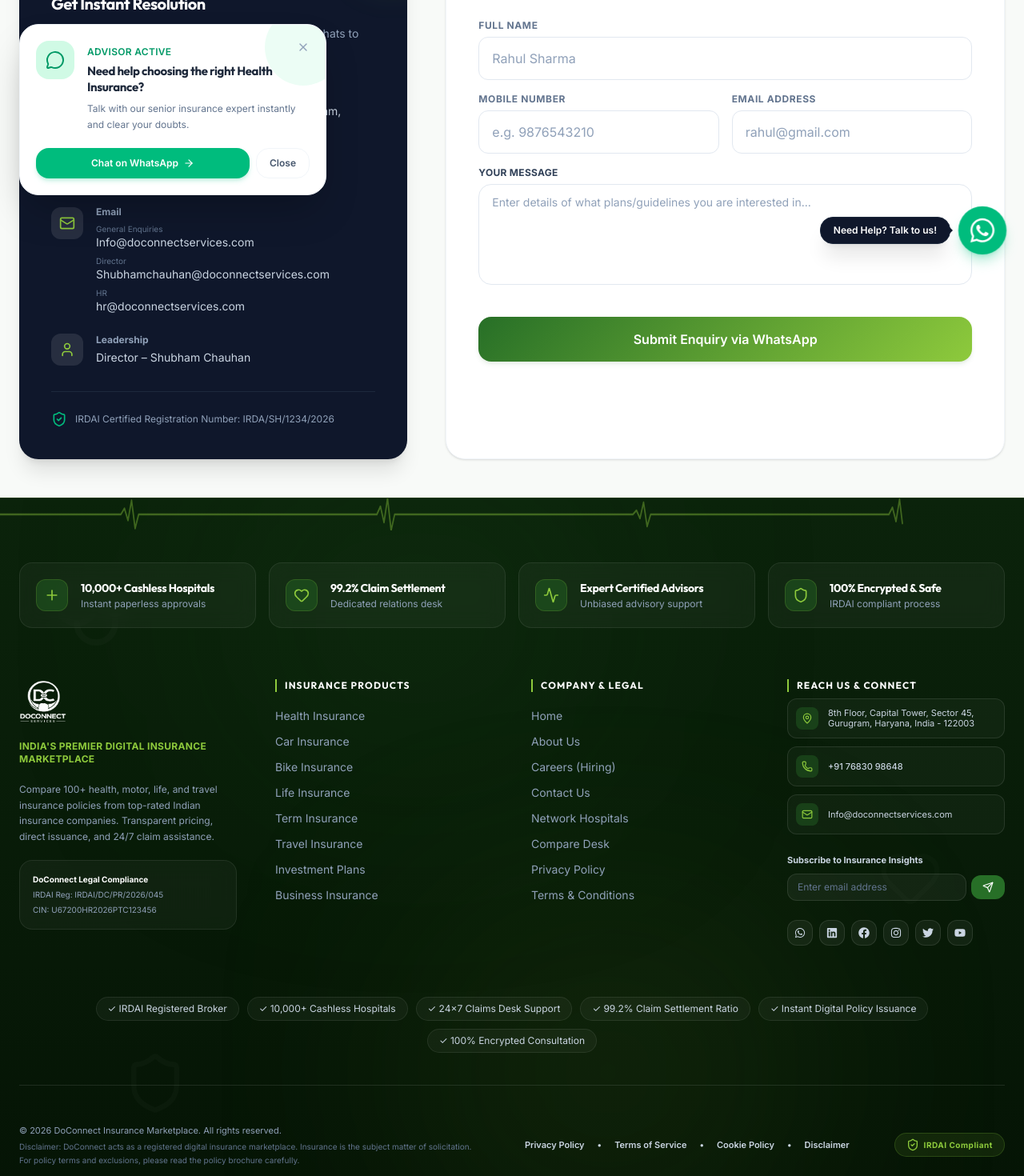
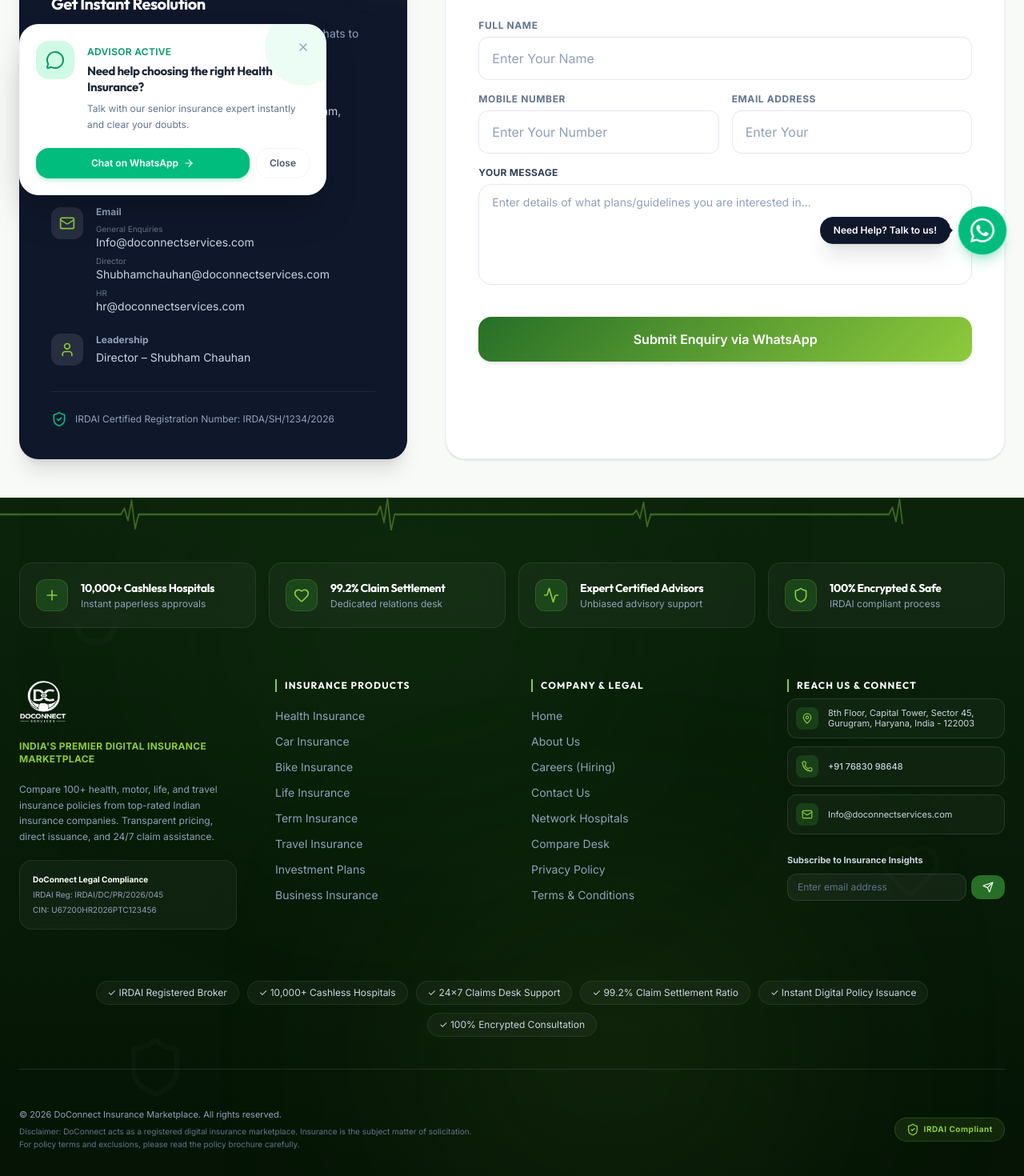
Before and after one commit to mayankk-1803/doconnect, a React (Vite) app: page /contact in a window 1280 px wide. Shown: the part 460-1930 px from the top of the page at 80% size. Built offline with nearby package versions, Linux system fonts and the light colour scheme.

Commit message:
some minor changes

```diff
--- a/src/constants/index.js
+++ b/src/constants/index.js
@@ -50,7 +50,6 @@
     ]
   },
   { label: 'Travel', path: '/travel' },
-  { label: 'Pet Insurance', path: '/pet' },
   { label: 'Contact', path: '/contact' },
   { label: 'Login', path: '#login', isButton: true }
 ];
--- a/src/layout/Footer.jsx
+++ b/src/layout/Footer.jsx
@@ -335,28 +335,7 @@
               </form>
             </div>
 
-            {/* Social Icons */}
-            <div className="flex items-center gap-2 pt-2">
-              {[
-                { icon: <FaWhatsapp className="w-3.5 h-3.5" />, path: generateWhatsAppLink('general'), label: 'WhatsApp', color: 'hover:bg-emerald-600' },
-                { icon: <FaLinkedin className="w-3.5 h-3.5" />, path: 'https://linkedin.com', label: 'LinkedIn', color: 'hover:bg-[#276F27]' },
-                { icon: <FaFacebook className="w-3.5 h-3.5" />, path: 'https://facebook.com', label: 'Facebook', color: 'hover:bg-[#276F27]' },
-                { icon: <FaInstagram className="w-3.5 h-3.5" />, path: 'https://instagram.com', label: 'Instagram', color: 'hover:bg-[#276F27]' },
-                { icon: <FaTwitter className="w-3.5 h-3.5" />, path: 'https://twitter.com', label: 'Twitter', color: 'hover:bg-[#276F27]' },
-                { icon: <FaYoutube className="w-3.5 h-3.5" />, path: 'https://youtube.com', label: 'YouTube', color: 'hover:bg-red-700' }
-              ].map((social, sIdx) => (
-                <a
-                  key={sIdx}
-                  href={social.path}
-                  target="_blank"
-                  rel="noopener noreferrer"
-                  className={`w-8 h-8 rounded-xl bg-white/[0.05] border border-white/[0.1] hover:border-[#8ECA3C] flex items-center justify-center text-slate-300 hover:text-white transition-all duration-300 hover:-translate-y-0.5 ${social.color}`}
-                  aria-label={social.label}
-                >
-                  {social.icon}
-                </a>
-              ))}
-            </div>
+
 
           </div>
 
@@ -392,16 +371,7 @@
             </p>
           </div>
 
-          {/* Legal Links */}
-          <div className="flex flex-wrap items-center justify-center gap-4 font-semibold text-slate-300">
-            <Link to="/privacy-policy" className="hover:text-[#8ECA3C] transition">Privacy Policy</Link>
-            <span>•</span>
-            <Link to="/terms" className="hover:text-[#8ECA3C] transition">Terms of Service</Link>
-            <span>•</span>
-            <a href="#cookies" className="hover:text-[#8ECA3C] transition">Cookie Policy</a>
-            <span>•</span>
-            <a href="#disclaimer" className="hover:text-[#8ECA3C] transition">Disclaimer</a>
-          </div>
+
 
           {/* IRDAI Certification Badge */}
           <div className="flex items-center gap-1.5 text-[#8ECA3C] bg-[#8ECA3C]/10 px-3.5 py-1.5 rounded-full border border-[#8ECA3C]/20 font-extrabold tracking-wider select-none shrink-0 text-[10px]">
--- a/src/pages/Contact/Contact.jsx
+++ b/src/pages/Contact/Contact.jsx
@@ -159,7 +159,7 @@
             <form onSubmit={handleSubmit(onSubmit)} className="space-y-4">
               <InputField
                 label="Full Name"
-                placeholder="Rahul Sharma"
+                placeholder="Enter Your Name"
                 {...register('name', { required: 'Name is required' })}
                 error={errors.name}
               />
@@ -168,7 +168,7 @@
                 <InputField
                   label="Mobile Number"
                   type="tel"
-                  placeholder="e.g. 9876543210"
+                  placeholder="Enter Your Number"
                   {...register('mobile', {
                     required: 'Mobile is required',
                     pattern: {
@@ -182,7 +182,7 @@
                 <InputField
                   label="Email Address"
                   type="email"
-                  placeholder="rahul@gmail.com"
+                  placeholder="Enter Your "
                   {...register('email', {
                     required: 'Email is required',
                     pattern: {
--- a/src/pages/Motor/Motor.jsx
+++ b/src/pages/Motor/Motor.jsx
@@ -160,7 +160,7 @@
             <form onSubmit={handleSubmit(onSubmit)} className="space-y-4">
               <InputField
                 label="Full Name"
-                placeholder="Rahul Sharma"
+                placeholder="Enter Your Name"
                 {...register('name', { required: 'Name is required' })}
                 error={errors.name}
               />
@@ -183,7 +183,7 @@
                 <InputField
                   label="Email Address"
                   type="email"
-                  placeholder="rahul@gmail.com"
+                  placeholder="Enter Your "
                   {...register('email', { required: 'Email is required' })}
                   error={errors.email}
                 />
--- a/src/pages/Pet/Pet.jsx
+++ b/src/pages/Pet/Pet.jsx
@@ -153,7 +153,7 @@
             <form onSubmit={handleSubmit(onSubmit)} className="space-y-4">
               <InputField
                 label="Full Name"
-                placeholder="Rahul Sharma"
+                placeholder="Enter Your Name"
                 {...register('name', { required: 'Name is required' })}
                 error={errors.name}
               />
@@ -176,7 +176,7 @@
                 <InputField
                   label="Email Address"
                   type="email"
-                  placeholder="rahul@gmail.com"
+                  placeholder="Enter Your "
                   {...register('email', { required: 'Email is required' })}
                   error={errors.email}
                 />
--- a/src/pages/Travel/Travel.jsx
+++ b/src/pages/Travel/Travel.jsx
@@ -161,7 +161,7 @@
             <form onSubmit={handleSubmit(onSubmit)} className="space-y-4">
               <InputField
                 label="Full Name"
-                placeholder="Rahul Sharma"
+                placeholder="Enter Your Name"
                 {...register('name', { required: 'Name is required' })}
                 error={errors.name}
               />
@@ -184,7 +184,7 @@
                 <InputField
                   label="Email Address"
                   type="email"
-                  placeholder="rahul@gmail.com"
+                  placeholder="Enter Your "
                   {...register('email', { required: 'Email is required' })}
                   error={errors.email}
                 />
--- a/src/routes/index.jsx
+++ b/src/routes/index.jsx
@@ -12,7 +12,6 @@
 const Claims = lazy(() => import('../pages/Claims/Claims'));
 const Motor = lazy(() => import('../pages/Motor/Motor'));
 const Travel = lazy(() => import('../pages/Travel/Travel'));
-const Pet = lazy(() => import('../pages/Pet/Pet'));
 const Hospitals = lazy(() => import('../pages/Hospitals/Hospitals'));
 const Compare = lazy(() => import('../pages/Compare/Compare'));
 const Blog = lazy(() => import('../pages/Blog/Blog'));
@@ -37,7 +36,6 @@
       { path: 'claims', element: <Claims /> },
       { path: 'motor', element: <Motor /> },
       { path: 'travel', element: <Travel /> },
-      { path: 'pet', element: <Pet /> },
       { path: 'hospitals', element: <Hospitals /> },
       { path: 'compare', element: <Compare /> },
       { path: 'blog', element: <Blog /> },
--- a/src/sections/Timeline.jsx
+++ b/src/sections/Timeline.jsx
@@ -57,7 +57,7 @@
     {
       num: '1',
       title: 'Choose Plan',
-      desc: 'Browse and select from top-rated health, motor, life, travel, or pet plans tailored for you.',
+      desc: 'Browse and select from top-rated health, motor, life, or travel plans tailored for you.',
       icon: <Search className="w-5 h-5" />,
       color: 'bg-primary text-white border-primary/20'
     },
```
